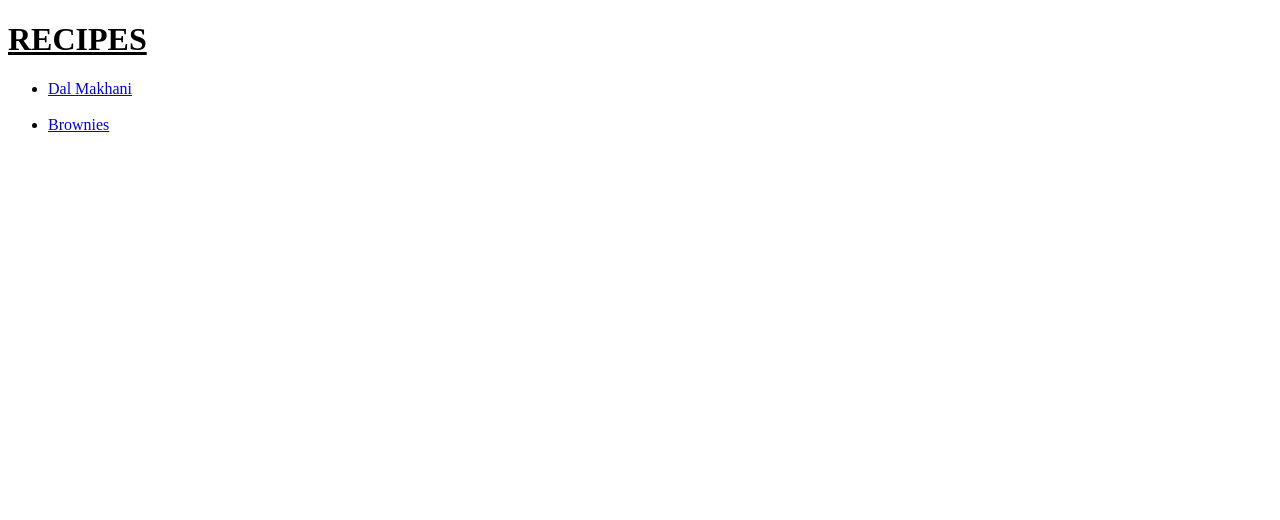
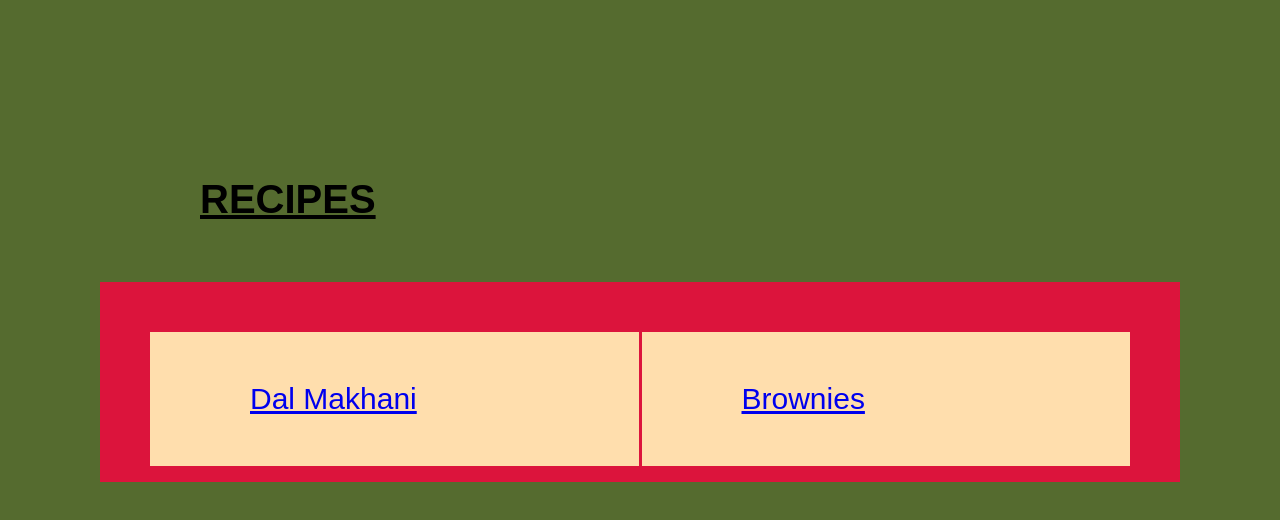
Before and after one commit to tanyaachaturvedi/odin-recipes, a plain HTML site: page index.html in a window 1280 px wide. Drawn offline with Linux system fonts and the light colour scheme.

Commit message:
index page styled

```diff
--- a/index.html
+++ b/index.html
@@ -6,10 +6,10 @@
         <link rel="stylesheet" href="style.css">
     </head>
     <body>
-        <h1><U>RECIPES</U></h1>
-        <ul><li><a href="recipes/dal_makhani.html">Dal Makhani</a></li>
-            <br>
-            <li><a href="recipes/brownies.html">Brownies </li>
-        </ul>
+        <h1 class="recipes"><U>RECIPES</U></h1>
+        <div id="grid">
+            <div class="left"><a href="recipes/dal_makhani.html">Dal Makhani</a></div>
+            <div class="right"><a href="recipes/brownies.html">Brownies</a></div>
+          </div>
     </body>
 </html>
--- a/style.css
+++ b/style.css
@@ -0,0 +1,50 @@
+*{
+    font-family: 'Chalkboard', sans-serif;
+    padding:50px;
+
+}
+
+.recipes{
+    font-size: 40px;
+    font-weight: bold;
+    margin-bottom: 10px;
+}
+
+body {
+    margin: 0;
+    background-color: #556B2F;
+  }
+
+  #grid {
+    height: 100px;
+    transition: 500ms;
+    display: grid;
+    grid-template-columns: 1fr 1fr;
+    gap: 3px;
+    background: crimson;
+  }
+
+  :where(.left, .right) {
+    background: navajowhite;
+    transition: 300ms;
+  }
+
+  :where(.left, .right):hover {
+    background: crimson;
+  }
+
+  #grid:has(.left:hover) {
+    grid-template-columns: 2fr 0.5fr;
+  }
+
+  #grid:has(.right:hover) {
+    grid-template-columns: 0.5fr 2fr;
+  }
+
+  .left{
+    font-size: 30px;
+  }
+
+  .right{
+    font-size:30px
+  }
```
